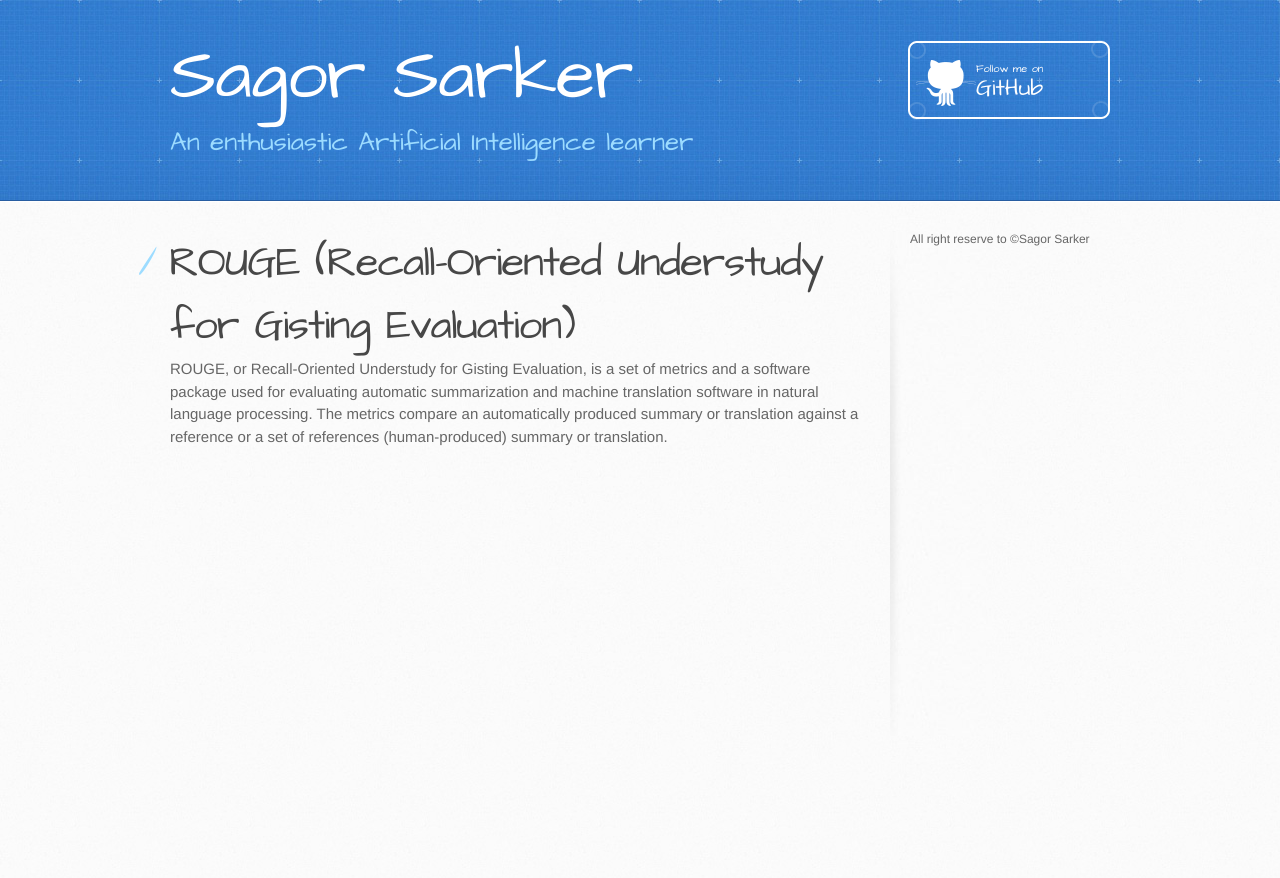
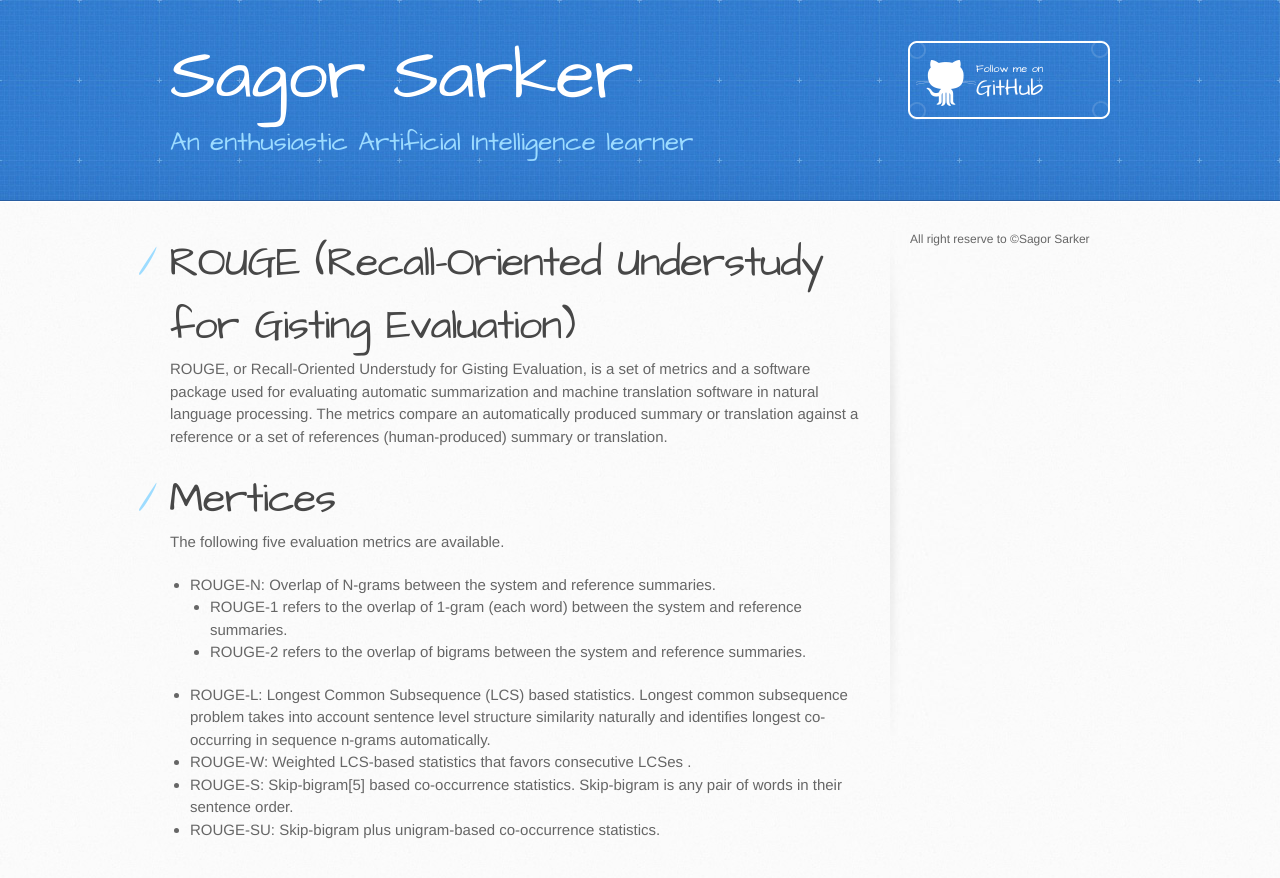
Before and after one commit to sagorbrur/sagorbrur.github.io, a Jekyll site: the page built from rouge.md, in a window 1280 px wide. Shown: the top 878 px of the page. Built offline with Jekyll 4.4.1, drawn with Linux system fonts in a browser that asks for light colours; our own code applies the rules of GitHub Pages for plain Markdown files.

Commit message:
Update rouge.md

```diff
--- a/rouge.md
+++ b/rouge.md
@@ -1,4 +1,14 @@
 # ROUGE (Recall-Oriented Understudy for Gisting Evaluation)
 
-ROUGE, or Recall-Oriented Understudy for Gisting Evaluation, is a set of metrics and a software package used for evaluating automatic summarization and machine translation software in natural language processing.
-The metrics compare an automatically produced summary or translation against a reference or a set of references (human-produced) summary or translation.
+ROUGE, or Recall-Oriented Understudy for Gisting Evaluation, is a set of metrics and a software package used for evaluating automatic summarization and machine translation software in natural language processing. The metrics compare an automatically produced summary or translation against a reference or a set of references (human-produced) summary or translation.
+
+# Mertices
+The following five evaluation metrics are available.
+
+* ROUGE-N: Overlap of N-grams between the system and reference summaries.
+  * ROUGE-1 refers to the overlap of 1-gram (each word) between the system and reference summaries.
+  * ROUGE-2 refers to the overlap of bigrams between the system and reference summaries.
+* ROUGE-L: Longest Common Subsequence (LCS) based statistics. Longest common subsequence problem takes into account sentence level structure similarity naturally and identifies longest co-occurring in sequence n-grams automatically.
+* ROUGE-W: Weighted LCS-based statistics that favors consecutive LCSes .
+* ROUGE-S: Skip-bigram[5] based co-occurrence statistics. Skip-bigram is any pair of words in their sentence order.
+* ROUGE-SU: Skip-bigram plus unigram-based co-occurrence statistics.
```
